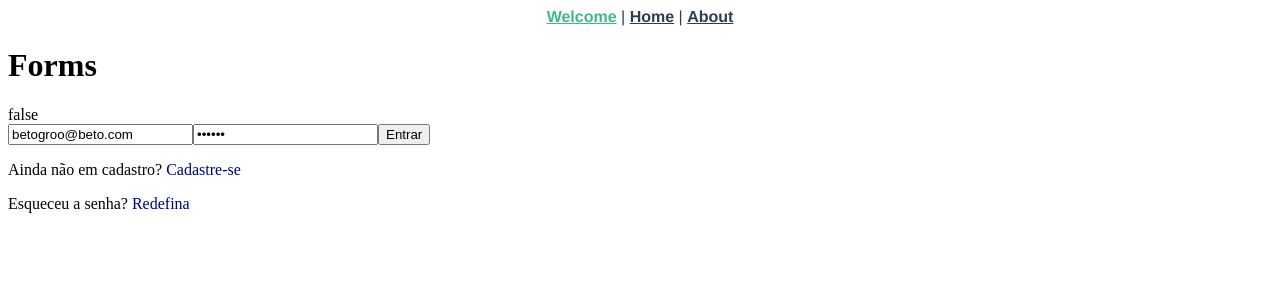
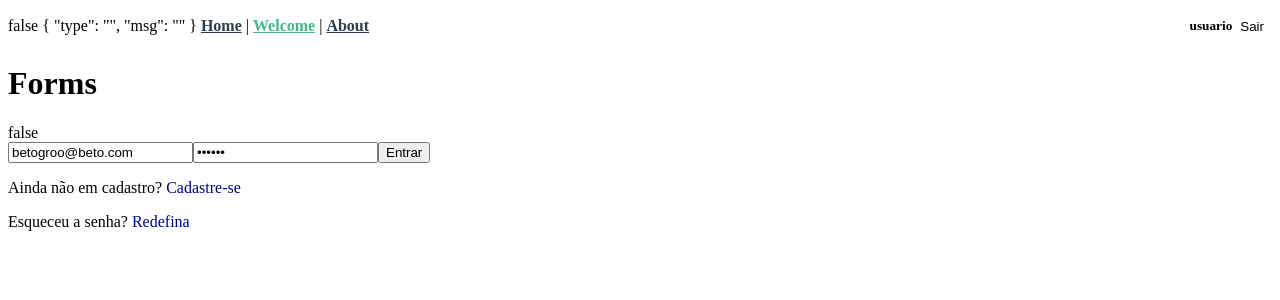
Before and after one commit to betogroo/componentsv4, a Vue app: page /welcome in a window 1280 px wide. Shown: the top 300 px of the page. Built offline with nearby package versions, Linux system fonts and the light colour scheme; no server answers.

Commit message:
feat: useLogout

```diff
--- a/src/App.vue
+++ b/src/App.vue
@@ -17,12 +17,3 @@ export default defineComponent({
   }
 })
 </script>
-<style lang="scss" scoped>
-#app {
-  font-family: Avenir, Helvetica, Arial, sans-serif;
-  -webkit-font-smoothing: antialiased;
-  -moz-osx-font-smoothing: grayscale;
-  text-align: center;
-  color: #2c3e50;
-}
-</style>
--- a/src/components/layout/nav/NavBar.vue
+++ b/src/components/layout/nav/NavBar.vue
@@ -1,23 +1,52 @@
 <template>
-  <div id="nav">
-    <router-link to="/welcome">Welcome</router-link> |
-    <router-link to="/">Home</router-link> |
-    <router-link to="/about">About</router-link>
+  <div class="nav">
+    <div class="menu">
+      {{ isPending }}
+      {{ notification }}
+      <router-link to="/">Home</router-link> |
+      <router-link to="/welcome">Welcome</router-link> |
+      <router-link to="/about">About</router-link>
+    </div>
+    <div class="profile">
+      <h5>usuario</h5>
+      <button @click.prevent="logout">Sair</button>
+      {{ error }}
+    </div>
   </div>
 </template>
 
 <script lang="ts">
 import { defineComponent } from 'vue'
+import useLogout from '@/modules/core/auth/composables/useLogout'
 
 export default defineComponent({
   setup() {
-    return {}
+    const { error, logout: logoutSystem, isPending, notification } = useLogout()
+    const logout = async () => {
+      await logoutSystem()
+      if (!error.value) {
+        console.log('deslogou')
+      }
+    }
+    return {
+      logout,
+      error,
+      isPending,
+      notification
+    }
   }
 })
 </script>
 
 <style lang="scss" scoped>
-#nav {
+.nav,
+.profile {
+  padding: 0;
+  margin: 0;
+  height: 36px;
+  display: flex;
+  align-items: center;
+  justify-content: space-between;
   a {
     font-weight: bold;
     color: #2c3e50;
@@ -27,4 +56,14 @@ export default defineComponent({
     }
   }
 }
+.profile button {
+  margin: 4px;
+  padding: 4px;
+  background: none;
+  border: none;
+  cursor: pointer;
+}
+.profile button:hover {
+  color: red;
+}
 </style>
--- /dev/null
+++ b/src/modules/core/auth/composables/useLogout.ts
@@ -0,0 +1,40 @@
+import { ref } from 'vue'
+import useAuthErrors from './useAuthErrors'
+import useUtils from '@/composables/useUtils'
+import { getAuth, signOut, UserInfo } from '@/plugins/firebase'
+import { Notification } from '@/types/Notification'
+import { Auth } from '../types/Auth'
+
+const { searchError } = useAuthErrors()
+const { delay, setNotification, resetNotification } = useUtils()
+
+const error = ref<boolean | null>(null)
+const notification = ref<Notification>(resetNotification())
+const isPending = ref(false)
+
+const logout = async (): Promise<void> => {
+  isPending.value = true
+  error.value = null
+  notification.value = resetNotification()
+  const auth = getAuth()
+  try {
+    await signOut(auth)
+    notification.value = setNotification('success', 'logou mano')
+    error.value = false
+  } catch (err: any) {
+    console.log(err.code)
+    error.value = err.code
+    notification.value = setNotification('error', searchError(err.code))
+  }
+}
+
+const useLogout = (): {
+  error: typeof error
+  notification: typeof notification
+  isPending: typeof isPending
+  logout: typeof logout
+} => {
+  return { error, notification, isPending, logout }
+}
+
+export default useLogout
```
